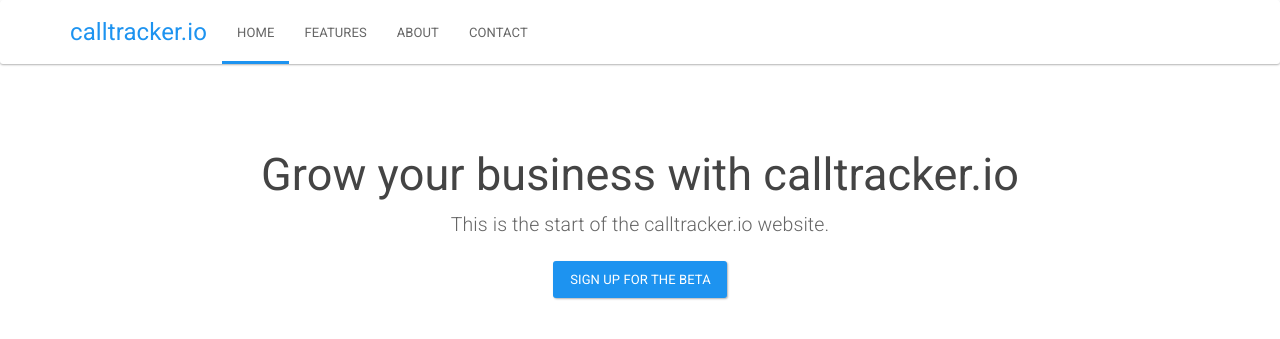
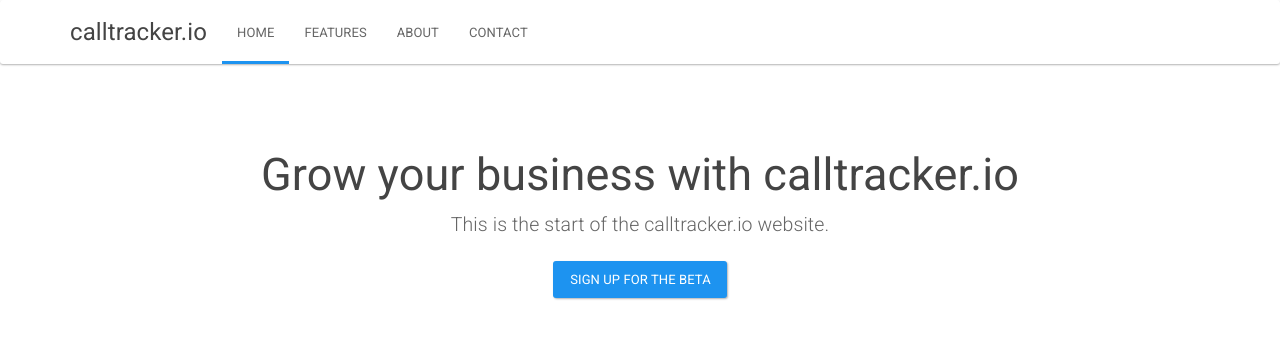
Before and after one commit to sumonst21/calltrackerio-site, a Jekyll site: the page built from index.html, in a window 1280 px wide. Shown: the top 339 px of the page. Built offline with Jekyll 4.4.1, drawn with Linux system fonts in a browser that asks for light colours; nearby versions of some CDN libraries.

Commit message:
working on it more

```diff
--- a/css/style.scss
+++ b/css/style.scss
@@ -27,3 +27,7 @@
 	text-transform: uppercase;
 	color: $text-color;
 }
+
+.navbar-brand {
+	color: $headings-color;
+}
```
Also changed, not shown: beta-signup.html (indentation only).
